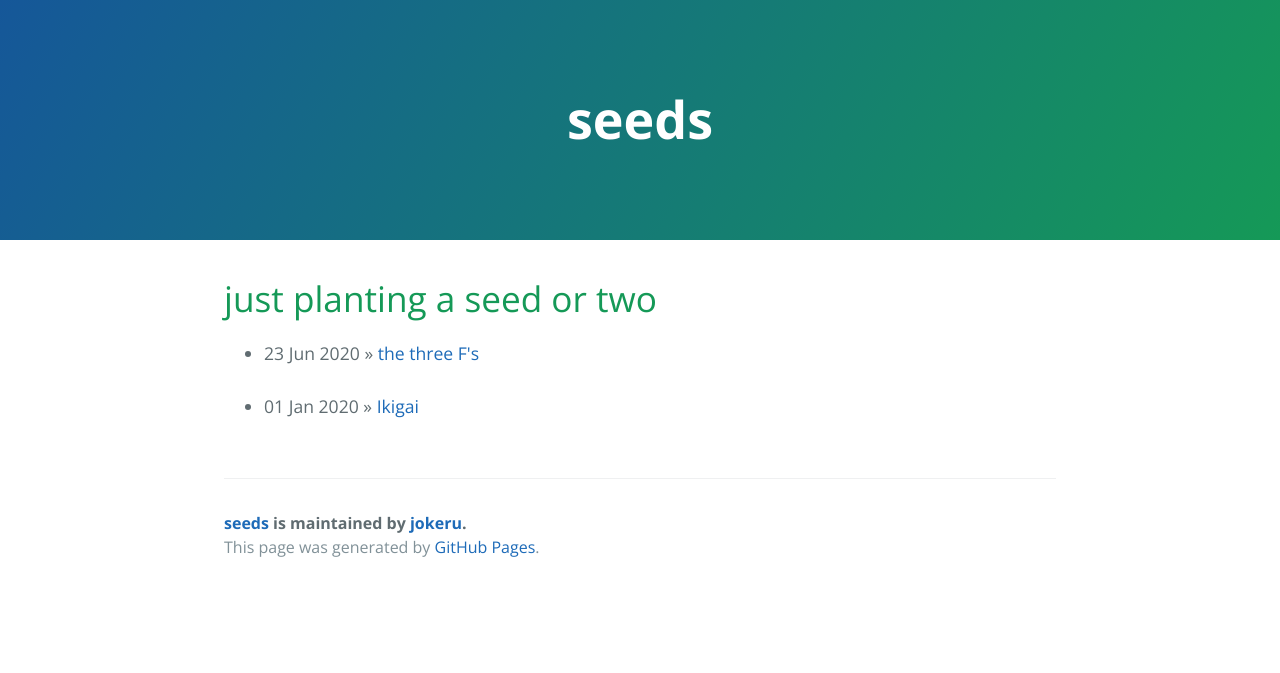
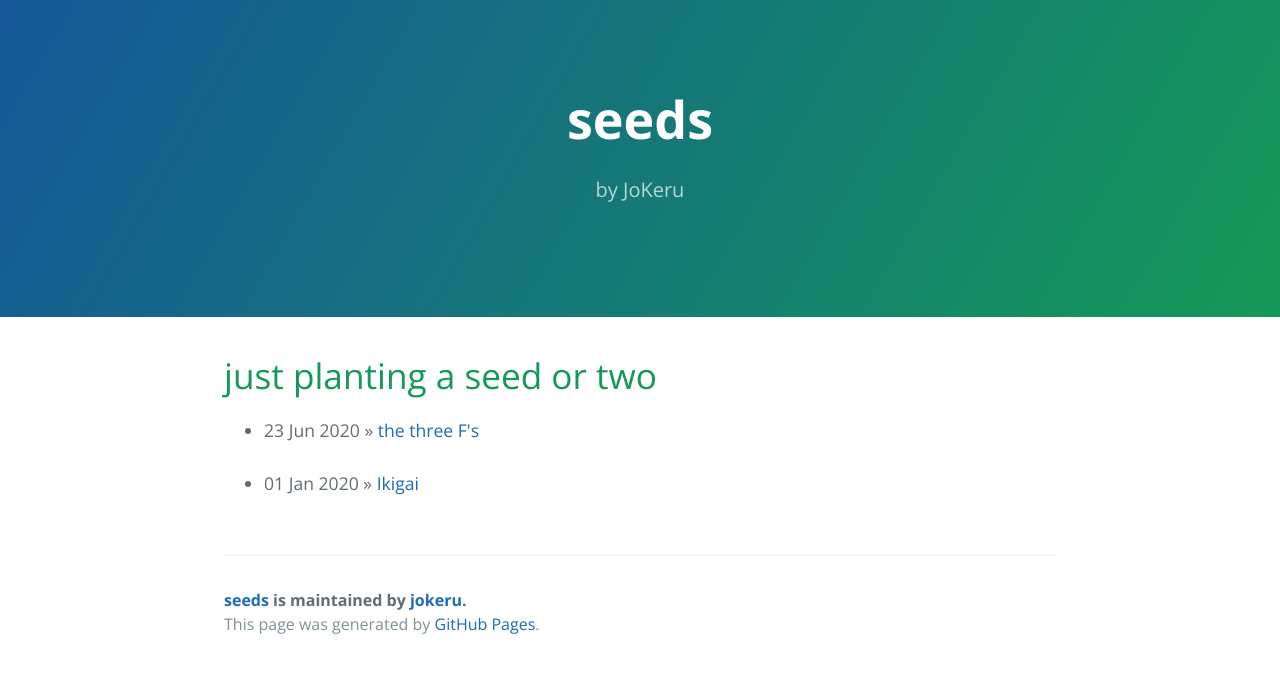
Before and after one commit to jokeru/seeds, a Jekyll site: the page built from index.html, in a window 1280 px wide. Shown: the top 673 px of the page. Built offline with Jekyll 4.4.1, drawn with Linux system fonts in a browser that asks for light colours.

Commit message:
Update default.html

```diff
--- a/_layouts/default.html
+++ b/_layouts/default.html
@@ -23,10 +23,8 @@
     <a id="skip-to-content" href="#content">Skip to the content.</a>
 
     <header class="page-header" role="banner">
-      <h1 class="project-name">{{ page.title | default: site.title | default: site.github.repository_name }}</h1>
-      <!--
-        <h2 class="project-tagline">{{ page.description | default: site.description | default: site.github.project_tagline }}</h2>
-      -->
+      <h1 class="project-name">{{ site.title }}</h1>
+      <h2 class="project-tagline">by {{ site.author }}</h2>
     </header>
 
     <main id="content" class="main-content" role="main">
```
